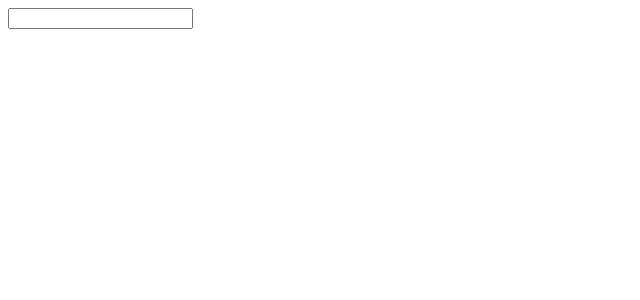
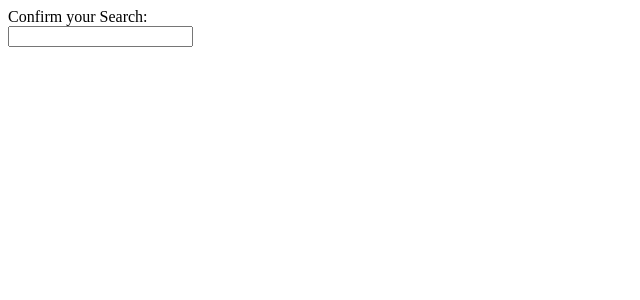
Before and after one commit to paudel54/ReactJS, a React (Create React App) app in the folder 3_pics/: page / in a window 1280 px wide. Shown: the top 300 px of the page, without its empty margins (0-640 px from the left). Built offline with nearby package versions, Linux system fonts and the light colour scheme.

Commit message:
Need of handling input, with state for adding more freatures

```diff
--- a/3_pics/src/components/SearchBar.js
+++ b/3_pics/src/components/SearchBar.js
@@ -16,12 +16,15 @@ function SearchBar({ onSubmit }) {
         //3.Got value from input with event.target.value
         // console.log(event.target.value);
         //4.use with setter func to take value from input and update
-        setTerm(event.target.value);
+        setTerm(event.target.value.replace([/a-z/], ''));
     };
 
     return <div>
         {/* wrapping the input element inside form element  porvides a power to submit the form auto when user hits enter*/}
         <form onSubmit={handleFormSubmit}>
+            {/* term is a var from useState */}
+            Confirm your Search: {term}
+            <br></br>
             <input value={term} onChange={handleChange} />
         </form>
 
```
